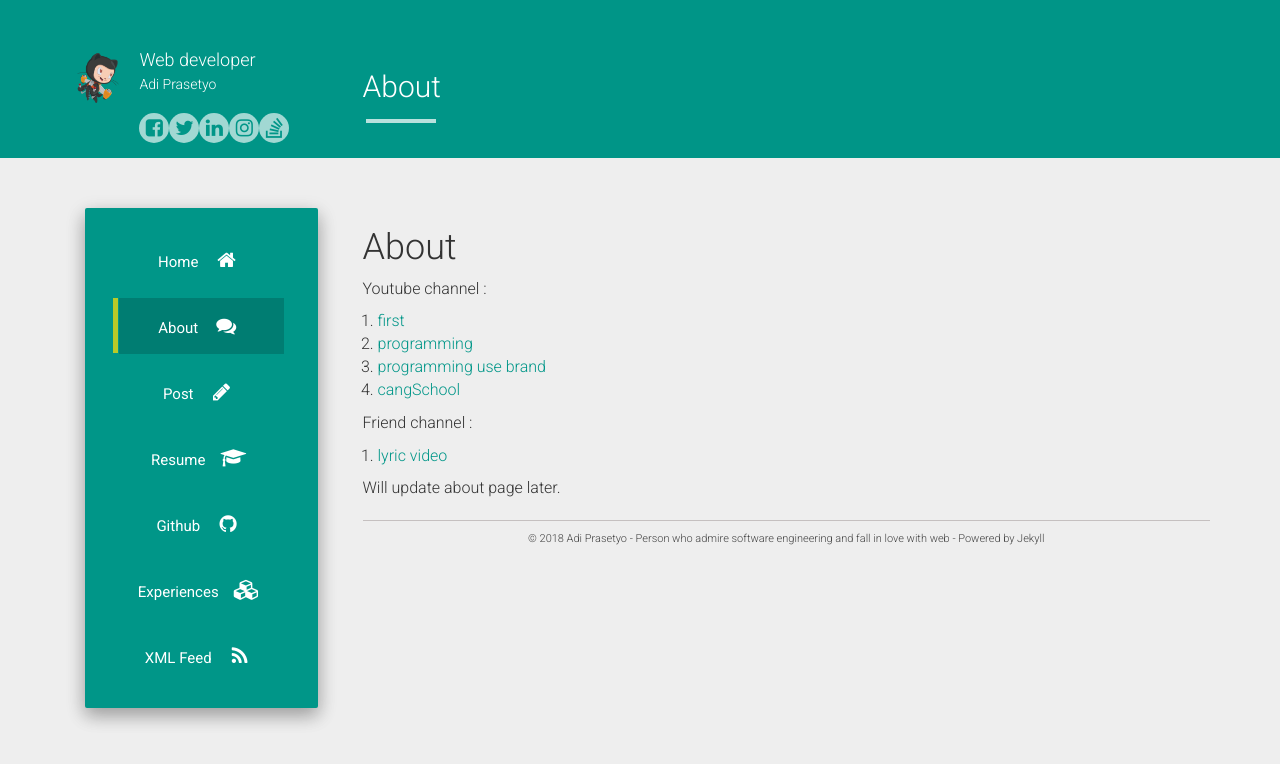
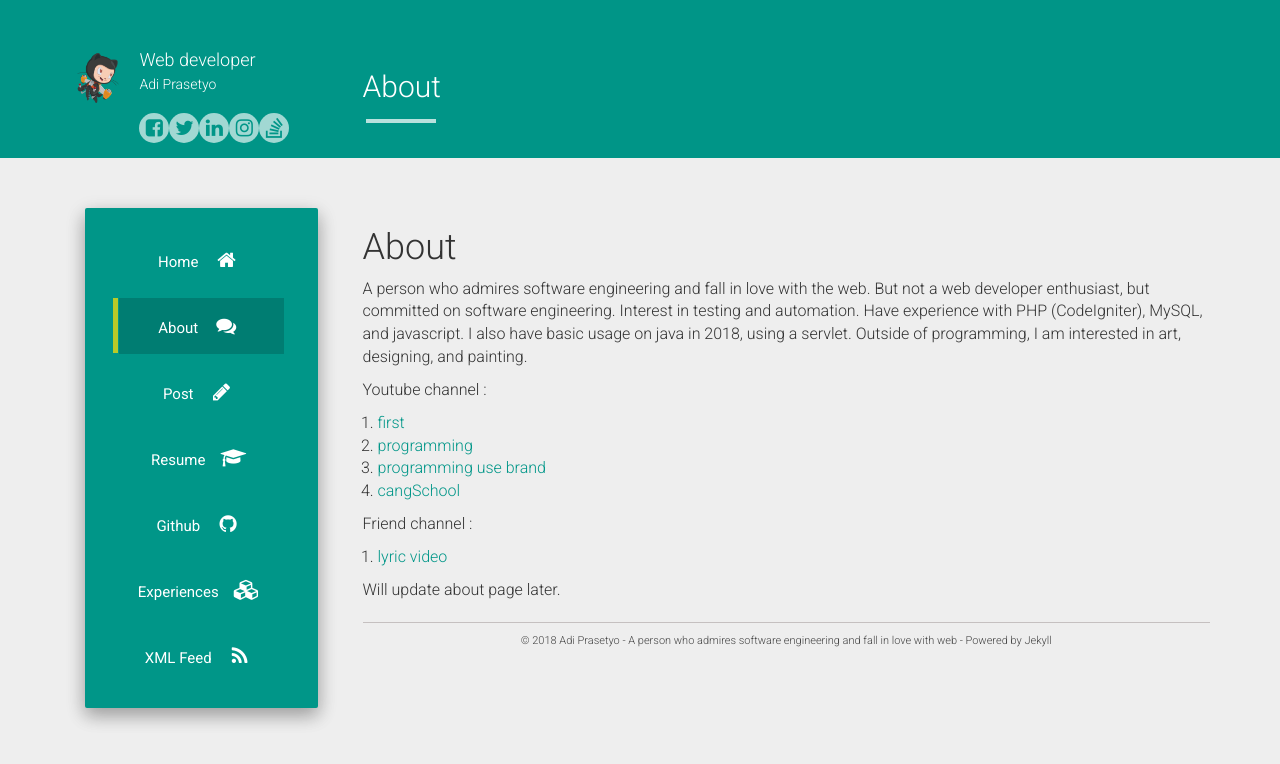
Before and after one commit to sukrosono/sukrosono.github.io, a Jekyll site: the page built from about.md, in a window 1280 px wide. Shown: the top 764 px of the page. Built offline with Jekyll 4.4.1, drawn with Linux system fonts in a browser that asks for light colours; nearby versions of some CDN libraries.

Commit message:
Update about page   - refise site.description

```diff
--- a/_config.yml
+++ b/_config.yml
@@ -10,7 +10,7 @@ title: Web developer
 author: Adi Prasetyo
 email: hidden@from.spammer
 logo: /static/img/avatar.png
-description: Person who admire software engineering and fall in love with web
+description: A person who admires software engineering and fall in love with web
 baseurl:  # the subpath of your site, e.g. /blog
 url: "http://brutalcrozt.github.io" # the base hostname & protocol for your site
 twitter_username: enter_rebel
--- a/about.md
+++ b/about.md
@@ -3,11 +3,19 @@ layout: page
 title: About
 permalink: /about/
 ---
+
+A person who admires software engineering and fall in love with the web.
+But not a web developer enthusiast, but committed on software engineering. Interest in testing and automation.
+Have experience with PHP (CodeIgniter), MySQL, and javascript.
+I also have basic usage on java in 2018, using a servlet.
+Outside of programming, I am interested in art, designing, and painting.
+
 Youtube channel :
   1.  [first](https://www.youtube.com/channel/UCjoSZoattZuCd8UxayJqUow)
   2.  [programming](https://www.youtube.com/channel/UCS4CNvE8zUHzd1FHk6MZnOA)
   3.  [programming use brand](https://www.youtube.com/channel/UCaOLzRcWNqAYnKjUuCZEq5g)
-  3.  [cangSchool](https://www.youtube.com/channel/UCxJHFqdJW18E0r6_BR7ykwg)
+  <!-- one which connected to patreon -->
+  4.  [cangSchool](https://www.youtube.com/channel/UCxJHFqdJW18E0r6_BR7ykwg)
 
 Friend channel :
   1. [lyric video](https://www.youtube.com/channel/UCW-jT3JFpaAzrbhbXsdxs6Q)
```
